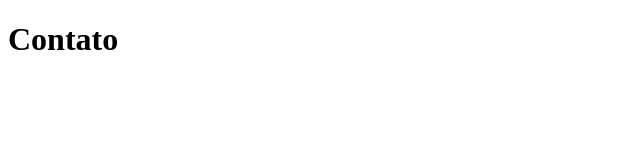
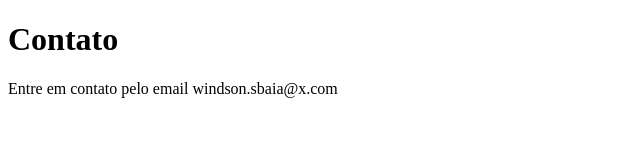
Before and after one commit to windsonsp/sistema-de-cadastro, a plain HTML site: page contato.html in a window 1280 px wide. Shown: the whole page, without its empty margins (0-640 px from the left). Drawn offline with Linux system fonts and the light colour scheme.

Commit message:
adicionando o e-mail de contato

```diff
--- a/contato.html
+++ b/contato.html
@@ -7,5 +7,6 @@
 </head>
 <body>
     <h1>Contato</h1>
+    <p>Entre em contato pelo email windson.sbaia@x.com</p>
 </body>
 </html>
```
